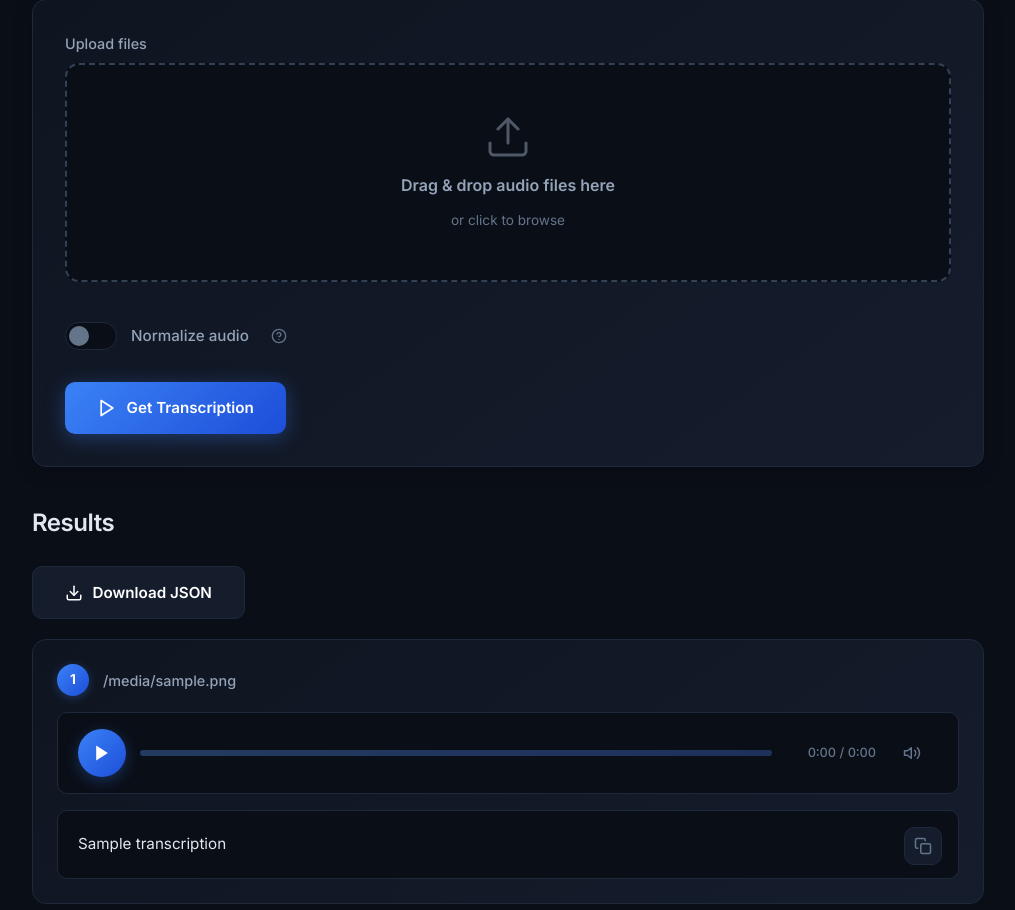
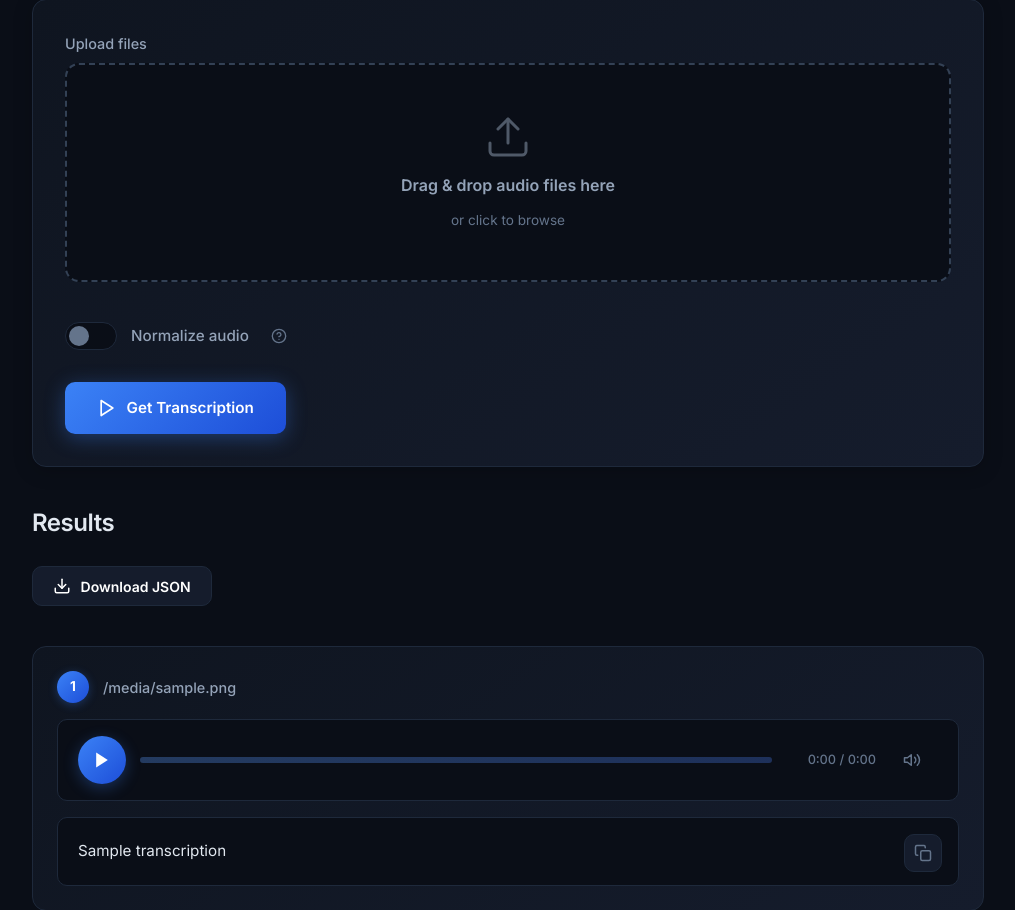
Before and after one commit to Koks-creator/SpeechToText2, a Flask app: template webapp/templates/home.html in a window 1280 px wide. Shown: the part 172-1082 px from the top of the page, without its empty margins (132-1147 px from the left). Run offline with Flask 3, Linux system fonts and the light colour scheme; the template is opened without the code that fills it: values that come from a table or form of the project are taken from there, most other values are stand-ins (such as "Sample title", 1, 10 or a date in 2020); some libraries are stand-ins or nearby versions.

Commit message:
Update style.css

```diff
--- a/webapp/static/styles/style.css
+++ b/webapp/static/styles/style.css
@@ -1013,3 +1013,28 @@ textarea:focus {
         transform: none;
     }
 }
+
+
+/* ============ Results Header ============ */
+.results-header {
+    display: flex;
+    justify-content: space-between;
+    align-items: center;
+    margin-bottom: 1.25rem;
+    flex-wrap: wrap;
+    gap: 1rem;
+}
+
+.results-header h2 {
+    margin: 0;
+}
+
+.results-header .btn {
+    padding: 0.625rem 1.25rem;
+    font-size: 0.875rem;
+}
+
+.btn.downloaded {
+    background: var(--success);
+    box-shadow: 0 4px 15px rgba(16, 185, 129, 0.3);
+}
```
